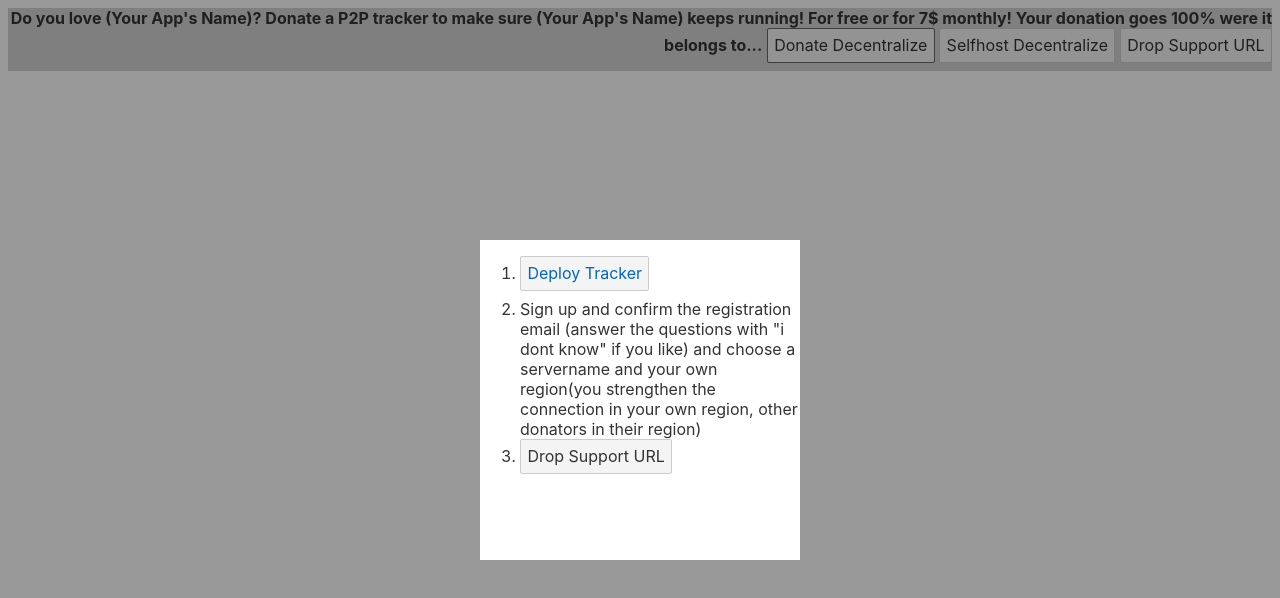
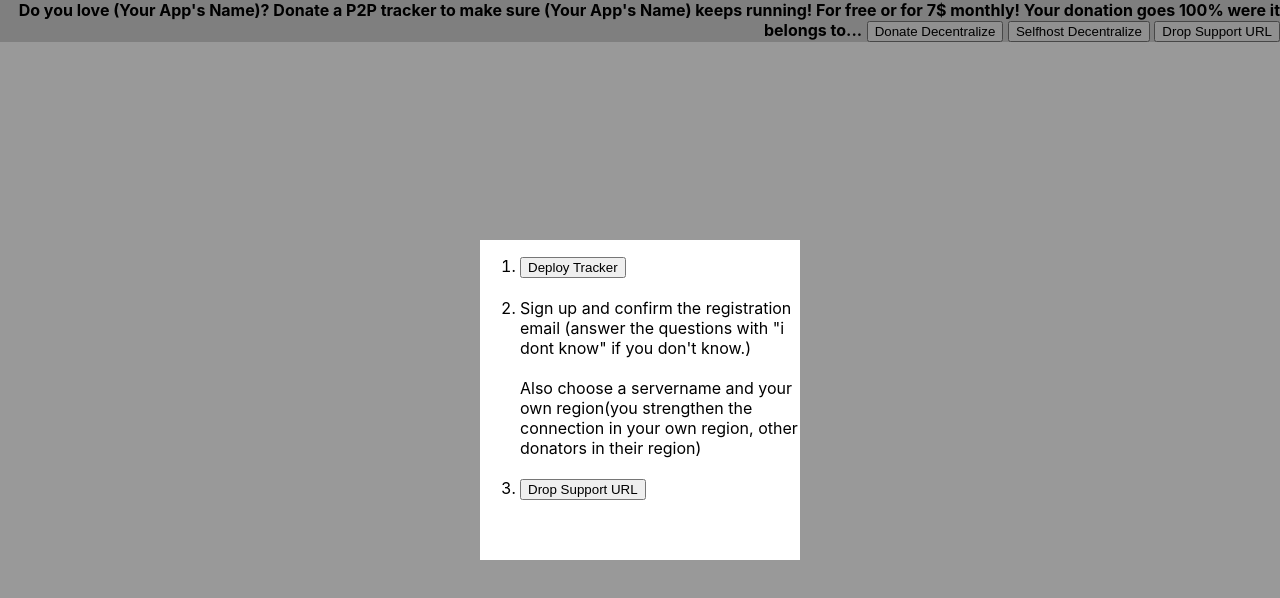
Before and after one commit to worldpeaceenginelabs/DONATE-DECENTRALIZE-UI, a Svelte app: page / in a window 1280 px wide. Both pictures are taken after a click on the button "Donate Decentralize". Shown: the top 598 px of the page. Built offline with nearby package versions, Linux system fonts and the light colour scheme.

Commit message:
basic ui

```diff
--- a/public/global.css
+++ b/public/global.css
@@ -1,63 +1,10 @@
-html, body {
-	position: relative;
-	width: 100%;
-	height: 100%;
-}
-
 body {
-	color: #333;
 	margin: 0;
-	padding: 8px;
-	box-sizing: border-box;
+	padding: 0px;
 	font-family: -apple-system, BlinkMacSystemFont, "Segoe UI", Roboto, Oxygen-Sans, Ubuntu, Cantarell, "Helvetica Neue", sans-serif;
 }
 
 a {
-	color: rgb(0,100,200);
+	color: black;
 	text-decoration: none;
 }
-
-a:hover {
-	text-decoration: underline;
-}
-
-a:visited {
-	color: rgb(0,80,160);
-}
-
-label {
-	display: block;
-}
-
-input, button, select, textarea {
-	font-family: inherit;
-	font-size: inherit;
-	-webkit-padding: 0.4em 0;
-	padding: 0.4em;
-	margin: 0 0 0.5em 0;
-	box-sizing: border-box;
-	border: 1px solid #ccc;
-	border-radius: 2px;
-}
-
-input:disabled {
-	color: #ccc;
-}
-
-button {
-	color: #333;
-	background-color: #f4f4f4;
-	outline: none;
-}
-
-button:disabled {
-	color: #999;
-}
-
-button:not(:disabled):active {
-	background-color: #ddd;
-}
-
-button:focus {
-	border-color: #666;
-}
--- a/src/App.svelte
+++ b/src/App.svelte
@@ -1,30 +1,5 @@
-<script>
-	import Modal from './Modal.svelte'
-	import Component1 from './Component1.svelte'
-	import Component2 from './Component2.svelte'
-	import Component3 from './Component3.svelte'
-
-	// initialise modal state and content
-	let showModal = false;
-	let modalContent;
-
-	// pass in component as parameter and toggle modal state
-	function toggleModal(component) {
-		modalContent = component;
-		showModal = !showModal;
-	}
-		// Enter your apps name
-		let appname = "(Your App's Name)";
-	// Enter your button texts
-	let button1 = "Donate Decentralize";
-	let button2 = "Selfhost Decentralize";
-	let button3 = "Drop Support URL"
-</script>
-
-
-
-<div class="container">
-<strong class="font">Do you love {appname}? Donate a P2P tracker to make sure {appname} keeps running! For free or for 7$ monthly! Your donation goes 100% were it belongs to... </strong>
+<div align="right" style="background-color:LightGrey">
+<strong>Do you love {appname}? Donate a P2P tracker to make sure {appname} keeps running! For free or for 7$ monthly! Your donation goes 100% were it belongs to... </strong>
 <button on:click={() => (toggleModal(Component1))}>
 	{button1}
 </button>
@@ -40,18 +15,26 @@
 	<Modal on:click={toggleModal} {modalContent} />
 {/if}
 
-<style>
-	/* The content inside the modal can be styled as usual	 */
-	.font {
-          padding: 0;
-          margin: 0;
-          font-family: "Libre Franklin", -apple-system, BlinkMacSystemFont, Segoe UI, Roboto, Oxygen,
-            Ubuntu, Cantarell, Fira Sans, Droid Sans, Helvetica Neue, sans-serif;
-        }
-        * {
-          -webkit-font-smoothing: antialiased;
-          -moz-osx-font-smoothing: grayscale;
-          box-sizing: border-box;
-        }
-		.container {text-align: right ; background-color: lightgrey;}
-</style>
+<script>
+	// Enter your apps name
+	let appname = "(Your App's Name)";
+	// Enter your button texts
+	let button1 = "Donate Decentralize";
+	let button2 = "Selfhost Decentralize";
+	let button3 = "Drop Support URL"
+
+	import Modal from './Modal.svelte'
+	import Component1 from './Component1.svelte'
+	import Component2 from './Component2.svelte'
+	import Component3 from './Component3.svelte'
+
+	// initialise modal state and content
+	let showModal = false;
+	let modalContent;
+
+	// pass in component as parameter and toggle modal state
+	function toggleModal(component) {
+		modalContent = component;
+		showModal = !showModal;
+	}
+</script>
--- a/src/Component1.svelte
+++ b/src/Component1.svelte
@@ -1,4 +1,28 @@
+<div>
+	<ol>
+		<li><button>
+			<a
+            href="https://heroku.com/deploy?template=https://github.com/draeder/p2p-tracker/tree/master"
+            target="_blank"
+            rel="noopener noreferrer"
+          >Deploy Tracker</a>
+		</button></li><br>
+		<li>Sign up and confirm the registration email (answer the questions with "i dont know" if you don't know.)<br><br>
+			Also choose a servername and your own region(you strengthen the connection in your own region, other donators in their region)</li>
+			<br><li><button on:click={() => (toggleModal(Component3))}>
+			Drop Support URL
+		</button>
+		</li>
+
+	</ol>
+</div>
+
+{#if showModal}
+	<Modal on:click={toggleModal} {modalContent} />
+{/if}
+
 <script>
+	import Modal from './Modal.svelte'
 	import Component3 from './Component3.svelte'
 
 	// initialise modal state and content
@@ -11,22 +35,3 @@
 		showModal = !showModal;
 	}
 </script>
-
-<div>
-	<ol>
-		<li><button>
-			<a
-            href="https://heroku.com/deploy?template=https://github.com/draeder/p2p-tracker/tree/master"
-            target="_blank"
-            rel="noopener noreferrer"
-          >Deploy Tracker</a>
-		</button></li>
-		<li>Sign up and confirm the registration email (answer the questions with "i dont know" if you like)
-			and choose a servername and your own region(you strengthen the connection in your own region, other donators in their region)</li>
-		<li><button on:click={() => (toggleModal(Component3))}>
-			Drop Support URL
-		</button>
-		</li>
-
-	</ol>
-</div>
--- a/src/Component2.svelte
+++ b/src/Component2.svelte
@@ -1,7 +1,7 @@
 <div>
 	<ol>
-		<li><button>Selfhost in your P2P Browser</button></li>
-		<li><button>Selfhost on your own server</button></li>
+		<li><button>Selfhost in your P2P Browser</button></li><br>
+		<li><button>Selfhost on your own server</button></li><br>
 		<li><button>Download Windows Client</button>
 		</li>
 
--- a/src/Component3.svelte
+++ b/src/Component3.svelte
@@ -1,4 +1,13 @@
-<div>
+<div align="center">
 	<input>
-	<button>Send</button>
+	<button>Drop tracker URL</button>
+	<p>Thank you so much for supporting us.<br><br>
+	With your tracker donation, you are supporting the whole community of {appname} users actively.<br>
+</p>
 </div>
+
+<script>
+	// Enter your apps name
+	let appname = "(Your App's Name)";
+
+</script>
```
